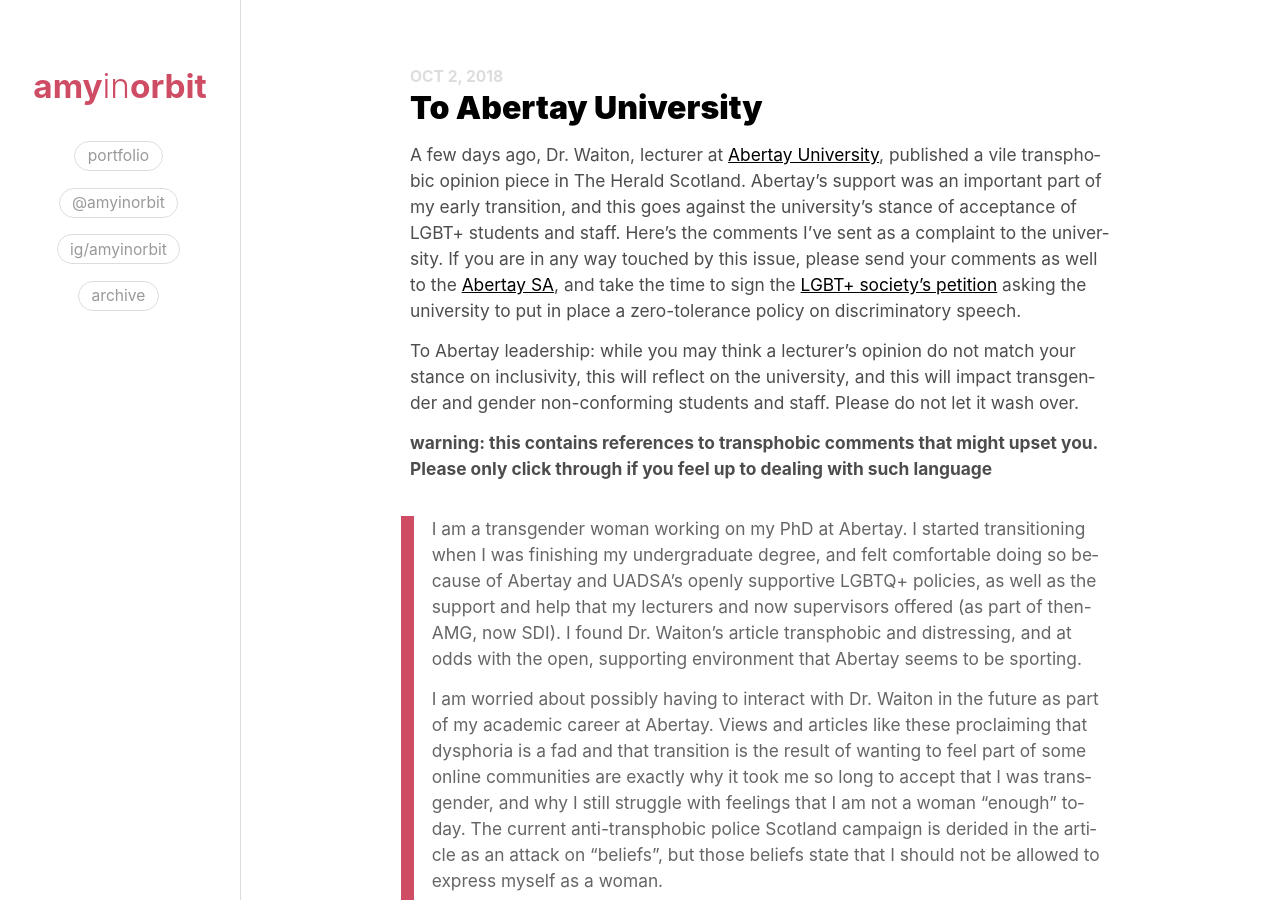
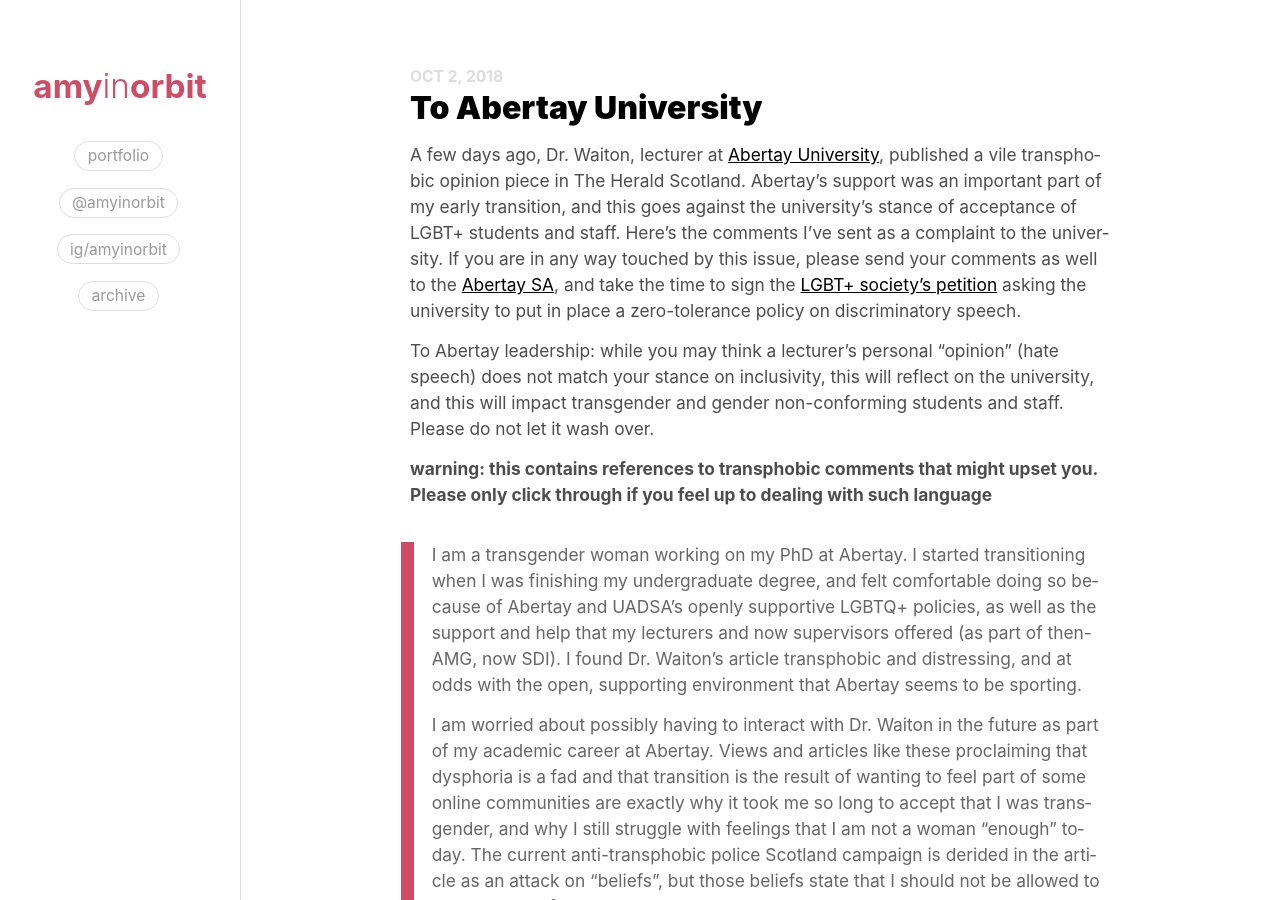
Before and after one commit to amyinorbit/amyinorbit.github.io, a Jekyll site: the page built from _posts/2018-10-02-abertay-waiton-transphobia.md, in a window 1280 px wide and 900 px high. Built offline with Jekyll 4.4.1, drawn with Linux system fonts in a browser that asks for light colours.

```diff
--- a/_posts/2018-10-02-abertay-waiton-transphobia.md
+++ b/_posts/2018-10-02-abertay-waiton-transphobia.md
@@ -5,7 +5,7 @@ layout: post
 ---
 A few days ago, Dr. Waiton, lecturer at [Abertay University][uad], published a vile transphobic opinion piece in The Herald Scotland. Abertay's support was an important part of my early transition, and this goes against the university's stance of acceptance of LGBT+ students and staff. Here's the comments I've sent as a complaint to the university. If you are in any way touched by this issue, please send your comments as well to the [Abertay SA][uadsa], and take the time to sign the [LGBT+ society's petition][pet] asking the university to put in place a zero-tolerance policy on discriminatory speech.
 
-To Abertay leadership: while you may think a lecturer's opinion do not match your stance on inclusivity, this will reflect on the university, and this will impact transgender and gender non-conforming students and staff. Please do not let it wash over.
+To Abertay leadership: while you may think a lecturer's personal "opinion" (hate speech) does not match your stance on inclusivity, this will reflect on the university, and this will impact transgender and gender non-conforming students and staff. Please do not let it wash over.
 
 **warning: this contains references to transphobic comments that might upset you. Please only click through if you feel up to dealing with such language**
 
```
